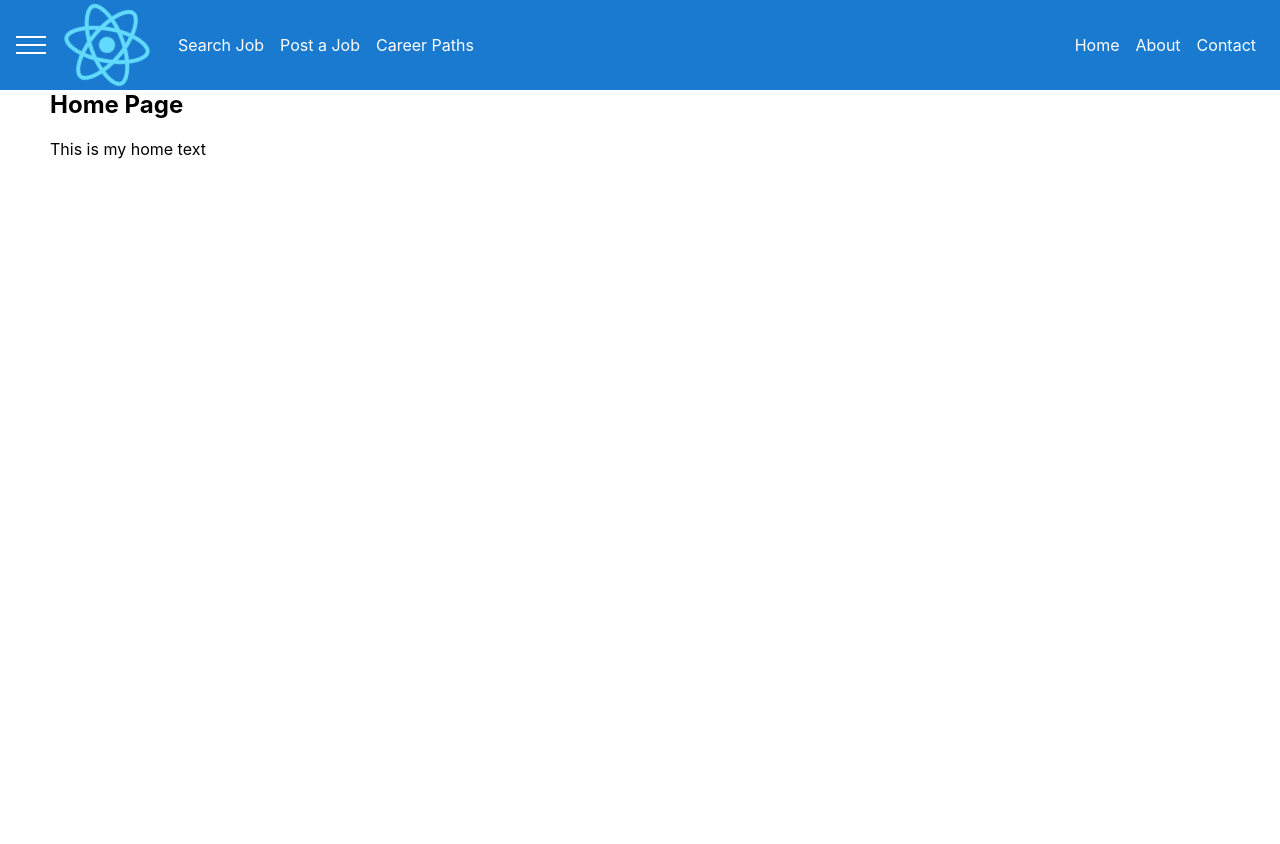
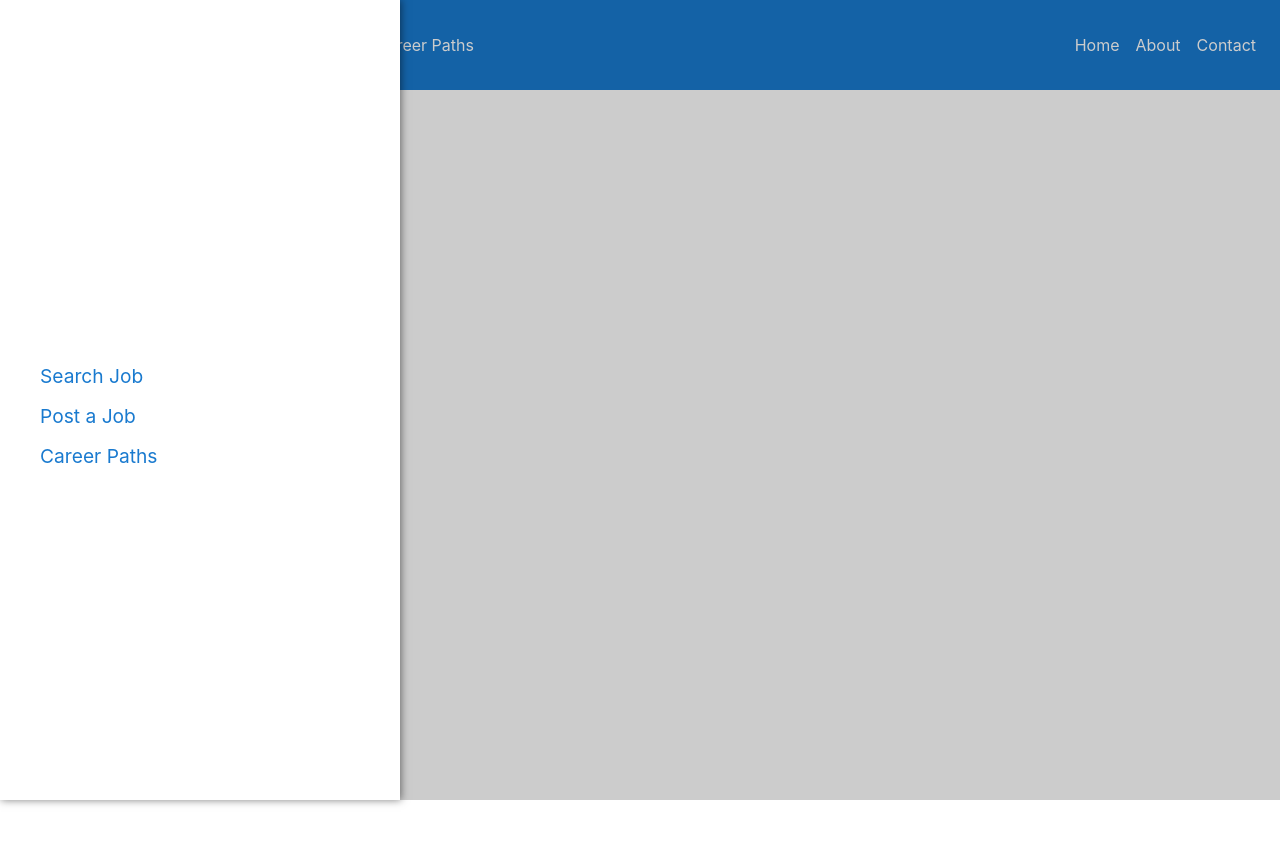
Before and after one commit to ScottBain96/my_website_react, a React (Create React App) app: page / in a window 1280 px wide. Both pictures are taken after a click on the button 31 px from the left and 45 px from the top of the page. Shown: the top 844 px of the page. Before the commit the page ends 800 px from the top, so only its background shows below. Built offline with nearby package versions, Linux system fonts and the light colour scheme.

Commit message:
Sidedrawer menu added
Added sidedraw and a background

```diff
--- a/src/App.js
+++ b/src/App.js
@@ -1,23 +1,64 @@
 import React, { Component } from 'react';
 import Toolbar from './components/Toolbar/Toolbar';
+import SideDrawer from './components/SideDrawer/SideDrawer';
+import Backdrop from './components/Backdrop/Backdrop';
 import { BrowserRouter as Router, Route, Switch, Link} from 'react-router-dom';
 import { Home } from './Home';
 import { Contact } from './Contact';
 import { About } from './About';
 import { NoMatch } from './NoMatch';
+import sideDrawer from './components/SideDrawer/SideDrawer';
+import backdrop from './components/Backdrop/Backdrop';
 
 
 
 
 
 class App extends Component {
+
+state = {
+
+    sideDrawerOpen: false
+
+}
+
+//function to check the previous state of the sidedrawer and changes it to the opposite.
+drawerToggleClickHandler = () => {
+
+  this.setState((prevState) =>{
+
+    return {sideDrawerOpen: !prevState.sideDrawerOpen};
+
+  });
+
+
+};
+
+backdropClickHandler = () => {
+
+  this.setState({sideDrawerOpen: false});
+
+
+
+};
+
+
   render() {
+    let sideDrawer;
+    let backDrop;
+
+    if (this.state.sideDrawerOpen){
+      sideDrawer = <SideDrawer/>;
+      backDrop = <Backdrop click={this.backdropClickHandler}/>
+    }
     return (
-      <div className="App">
+      <div style={{height:'100%'}}>
         <main style={{marginTop: '90px'}}>
         </main>
           <Router>
-            <Toolbar />
+            <Toolbar drawerClickHandler={this.drawerToggleClickHandler} />
+            {backDrop}
+            {sideDrawer}
             <section>
               <Switch>
                 <Route exact path="/" component={Home}/>
--- /dev/null
+++ b/src/components/Backdrop/Backdrop.css
@@ -0,0 +1,9 @@
+.backdrop {
+    position: fixed;
+    width: 100%;
+    height: 100%;
+    top: 0;
+    left: 0;
+    background-color: rgba(0, 0, 0, 0.2);
+    z-index: 100px;
+}
--- /dev/null
+++ b/src/components/Backdrop/Backdrop.js
@@ -0,0 +1,10 @@
+import React from 'react';
+import './Backdrop.css';
+
+const backdrop = props => (
+
+    <div className="backdrop" onClick={props.click}></div>
+
+);
+
+export default backdrop;
--- a/src/components/SideDrawer/DrawerToggleButton.js
+++ b/src/components/SideDrawer/DrawerToggleButton.js
@@ -3,7 +3,7 @@ import './DrawerToggleButton.css';
 
 const drawerToggleButton = props => (
 
-    <button className="toggle-button">
+    <button className="toggle-button" onClick={props.click}>
         <div className="toggle-button-line"></div>
         <div className="toggle-button-line"></div>
         <div className="toggle-button-line"></div>
--- /dev/null
+++ b/src/components/SideDrawer/SideDrawer.css
@@ -0,0 +1,42 @@
+.side_drawer {
+
+    height: 100%;
+    background-color: white;
+    box-shadow: 1px 0px 8px rgba(0, 0, 0, 0.5);
+    position: fixed;
+    top: 0;
+    left: 0;
+    width: 70%;
+    max-width:400px;
+    z-index: 200px;
+}
+.side_drawer ul {
+
+    height: 100%;
+    list-style: none;
+    display: flex;
+    flex-direction: column;
+    justify-content: center;
+
+}
+
+.side_drawer a {
+
+    color: #197acf;
+    text-decoration: none;
+    font-size: 1.2rem;
+
+}
+
+
+.side_drawer a:hover,
+.side_drawer a:active {
+
+    color: #fa923f;
+}
+
+
+.side_drawer li {
+
+    margin: 0.5rem 0;
+}
--- a/src/components/SideDrawer/SideDrawer.js
+++ b/src/components/SideDrawer/SideDrawer.js
@@ -0,0 +1,19 @@
+import React from 'react';
+import { Link } from 'react-router-dom';
+import './SideDrawer.css';
+
+const sideDrawer = props => (
+
+    <nav className="side_drawer">
+        <ul>
+            <li><Link to ="/search-job">Search Job</Link></li>
+            <li><Link to ="/post-a-job">Post a Job</Link></li>
+            <li><Link to ="/career-paths">Career Paths</Link></li>
+        </ul>
+
+    </nav>
+
+);
+
+
+export default sideDrawer
--- a/src/components/Toolbar/Toolbar.js
+++ b/src/components/Toolbar/Toolbar.js
@@ -11,7 +11,7 @@ const toolbar = props => (
         <nav className="toolbar_navigation">
 
             <div>
-             <DrawerToggleButton/>
+             <DrawerToggleButton click={props.drawerClickHandler}/>
             </div>
             <div className="toolbar_logo"> <img src={Logo}></img></div>
             <div className="space"></div>
--- a/src/index.css
+++ b/src/index.css
@@ -5,9 +5,14 @@ body {
     sans-serif;
   -webkit-font-smoothing: antialiased;
   -moz-osx-font-smoothing: grayscale;
+  height: 100%;
 }
 
 code {
   font-family: source-code-pro, Menlo, Monaco, Consolas, 'Courier New',
     monospace;
 }
+
+html {
+  height: 100%;
+}
```
